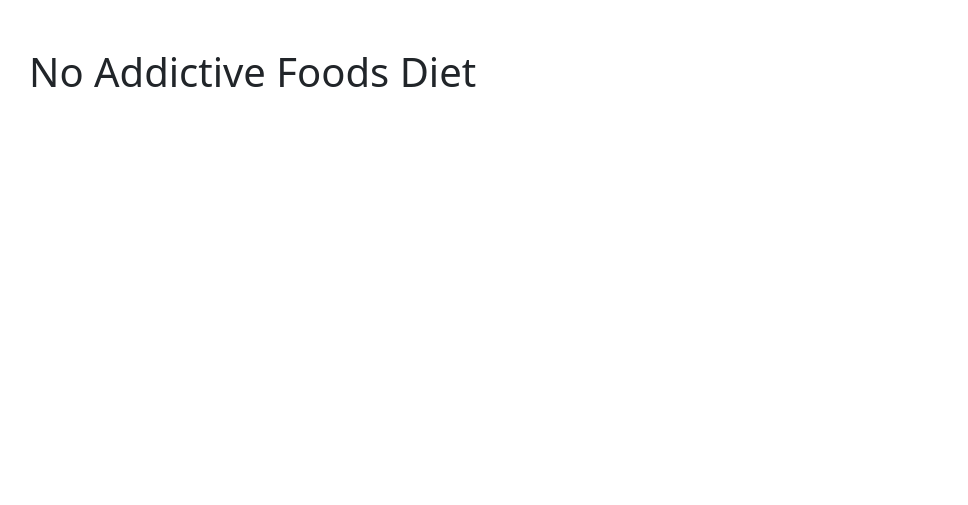
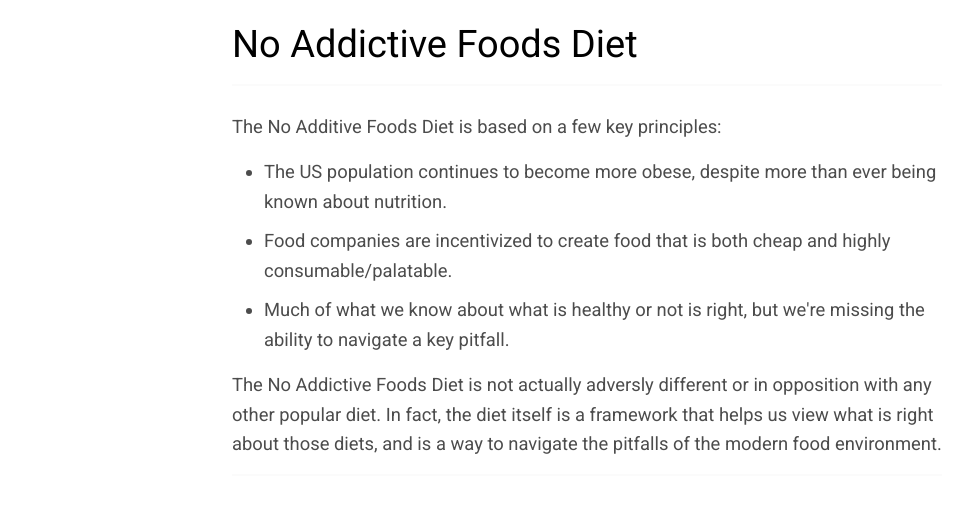
Before and after one commit to noaddictivefoods/noaddictivefoods.github.io, a plain HTML site: page index.html in a window 1280 px wide. Shown: the whole page, without its empty margins (53-1021 px from the left). Drawn offline with nearby package versions, Linux system fonts and the light colour scheme.

Commit message:
Intial structure and content, temporary.

```diff
--- a/index.html
+++ b/index.html
@@ -4,20 +4,84 @@
     <meta charset="UTF-8">
     <meta name="viewport" content="width=device-width, initial-scale=1.0">
     <title>No Addictive Foods Diet</title>
-    <!-- Bootstrap CSS -->
-    <link rel="stylesheet" href="https://cdn.jsdelivr.net/npm/bootstrap@5.3.0/dist/css/bootstrap.min.css">
+
+    <link href="https://fonts.googleapis.com/css2?family=Roboto:wght@400;700;900&display=swap" rel="stylesheet">
+	<link href="https://fonts.googleapis.com/css2?family=Nunito:ital,wght@0,200;0,300;0,400;0,600;0,700;1,200;1,300;1,400;1,600;1,700&display=swap" rel="stylesheet">
+    <link href="https://stackpath.bootstrapcdn.com/bootstrap/5.3.0/css/bootstrap.min.css" rel="stylesheet">
+
+    <style>
+        body {
+            font-family: 'Roboto', sans-serif;
+            max-width: 750px;
+            margin: 0 auto;
+        }
+        .heading {
+            padding: 20px 20px 10px 20px;
+            color: #000000;
+            font-size: 38px;
+            font-weight: 400;
+            line-height: 48px;
+        }
+        .footing {
+            padding: 0px 20px 10px 20px;
+            color: #000000;
+            font-size: 38px;
+            font-weight: 400;
+            line-height: 48px;
+        }
+        .main {
+            padding: 0px 20px;
+        }
+        .main h4 {
+            color: #000000;
+            font-size: 28px;
+            font-weight: bold;
+        }
+        .main p {
+            color: #4c4c4c;
+            font-size: 1.15rem;
+            line-height: 1.6;
+            font-weight: 400;
+            letter-spacing: normal;
+        }
+        .main ul {
+            color: #4c4c4c;
+            font-size: 1.15rem;
+            line-height: 1.6;
+            font-weight: 400;
+            letter-spacing: normal;
+        }
+        .main ul li {
+            margin-bottom: 10px;
+        }
+    </style>
+    </style>
 </head>
-<body>
-    <div class="container">
-        <h1 class="mt-5">No Addictive Foods Diet</h1>
-        <div class="row">
-            <div class="col-md-6">
-                <!-- Add your content here -->
-            </div>
-        </div>
-    </div>
+<body></body>
 
-    <!-- Bootstrap JavaScript -->
-    <script src="https://cdn.jsdelivr.net/npm/bootstrap@5.3.0/dist/js/bootstrap.bundle.min.js"></script>
+<section class="heading">
+    No Addictive Foods Diet
+    <hr style="color: #eee; border: 0.5px solid #eee; padding: 0 20px;">
+</section>
+<section class="main">
+    <p>The No Additive Foods Diet is based on a few key principles:</p>
+    <ul>
+        <li>The US population continues to become more obese, despite more than ever being known about nutrition.</li>
+        <li>Food companies are incentivized to create food that is both cheap and highly consumable/palatable.</li>
+        <li>Much of what we know about what is healthy or not is right, but we're missing the ability to navigate a key
+            pitfall.</li>
+    </ul>
+    <p>The No Addictive Foods Diet is not actually adversly different or in opposition with any other popular diet.
+        In fact, the diet itself is a framework that helps us view what is right about those diets, and is a way to
+        navigate the pitfalls of the modern food environment.</p>
+    </p>
+    <!-- <h4>Minor Header</h4> -->
+    <!-- <p>Continuation of text here.</p> -->
+</section>
+<section class="footing">
+    <hr style="color: #eee; border: 0.5px solid #eee; padding: 0 20px;">
+</section>
+
+<script src="https://stackpath.bootstrapcdn.com/bootstrap/5.3.0/js/bootstrap.bundle.min.js"></script>
 </body>
 </html>
```
